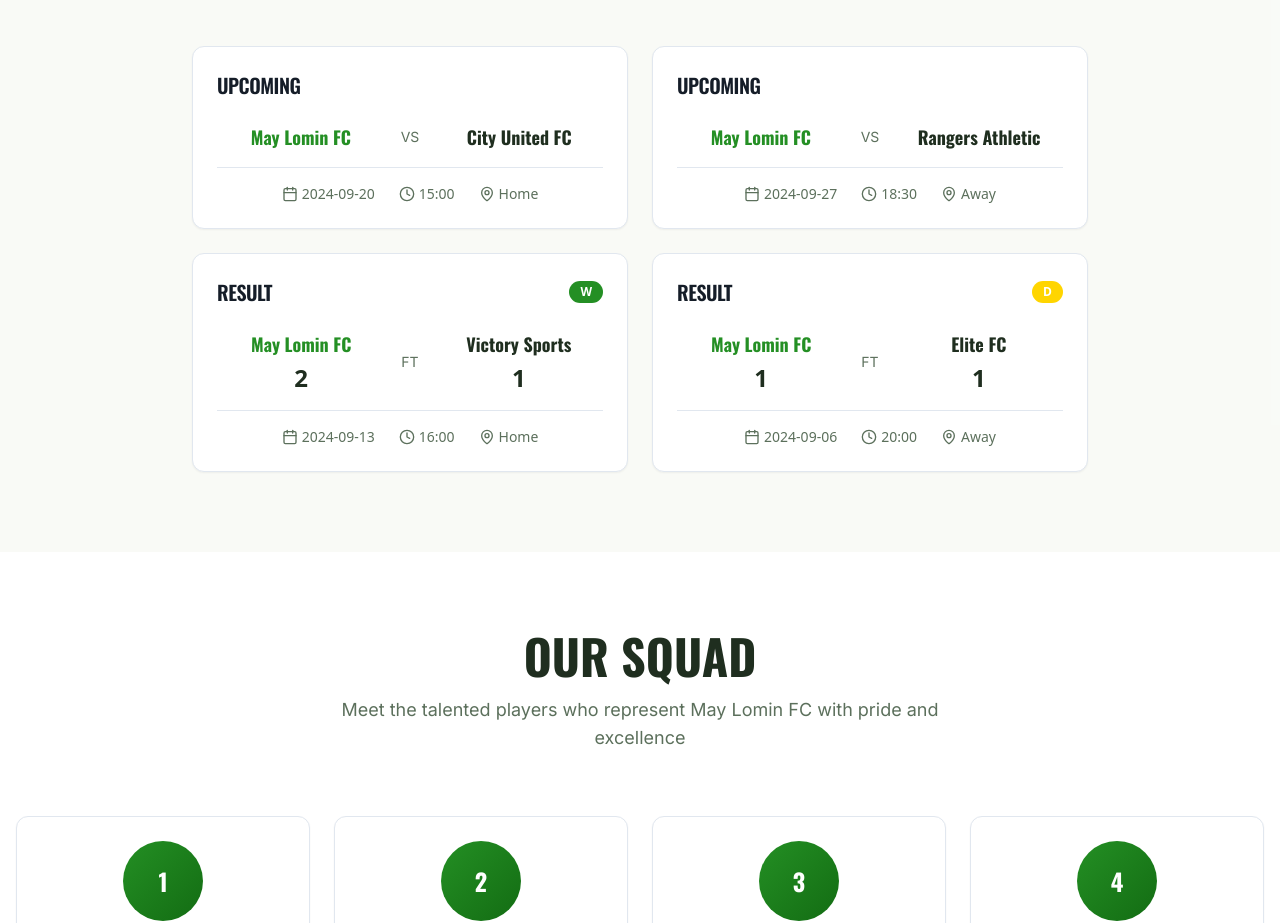
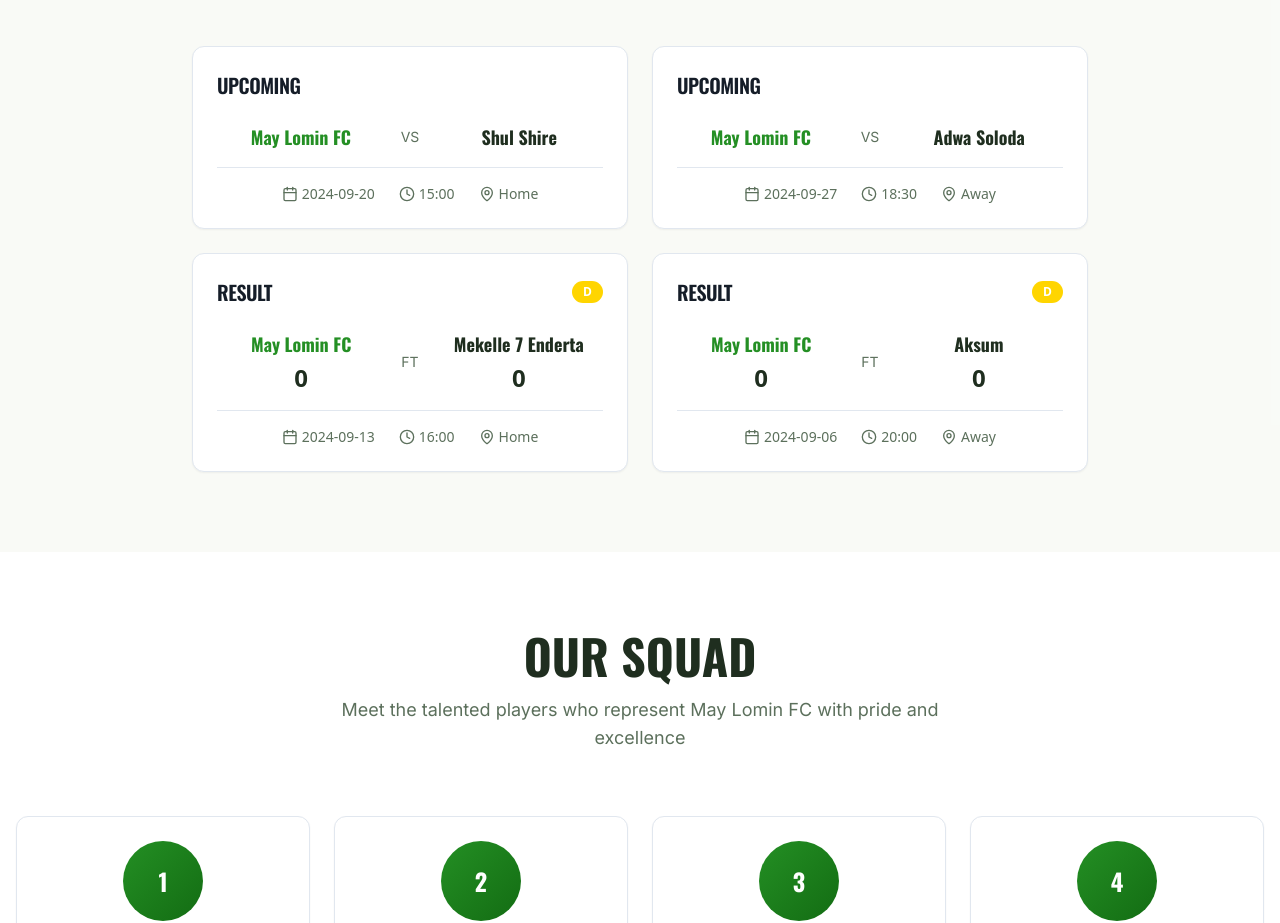
Before and after one commit to LillianGSS/may-lomin-roots, a React (Vite) app: page / in a window 1280 px wide. Shown: the part 1100-2023 px from the top of the page. Built offline with nearby package versions, Linux system fonts and the light colour scheme; the HTML template or start-up script is replaced by a standard one.

Commit message:
Update fixtures and results

```diff
--- a/src/components/Fixtures.tsx
+++ b/src/components/Fixtures.tsx
@@ -6,7 +6,7 @@ const Fixtures = () => {
   const fixtures = [
     {
       id: 1,
-      opponent: "City United FC",
+      opponent: "Shul Shire",
       date: "2024-09-20",
       time: "15:00",
       venue: "Home Stadium",
@@ -15,32 +15,32 @@ const Fixtures = () => {
     },
     {
       id: 2,
-      opponent: "Rangers Athletic",
+      opponent: "Adwa Soloda",
       date: "2024-09-27",
       time: "18:30",
-      venue: "Rangers Ground",
+      venue: "Adwa Stadium",
       isHome: false,
       status: "upcoming"
     },
     {
       id: 3,
-      opponent: "Victory Sports",
+      opponent: "Mekelle 7 Enderta",
       date: "2024-09-13",
       time: "16:00",
       venue: "Home Stadium",
       isHome: true,
       status: "played",
-      result: { home: 2, away: 1, outcome: "win" }
+      result: { home: 0, away: 0, outcome: "draw" }
     },
     {
       id: 4,
-      opponent: "Elite FC",
+      opponent: "Aksum",
       date: "2024-09-06",
       time: "20:00",
-      venue: "Elite Stadium",
+      venue: "Aksum Stadium",
       isHome: false,
       status: "played",
-      result: { home: 1, away: 1, outcome: "draw" }
+      result: { home: 0, away: 0, outcome: "draw" }
     }
   ];
 
```
